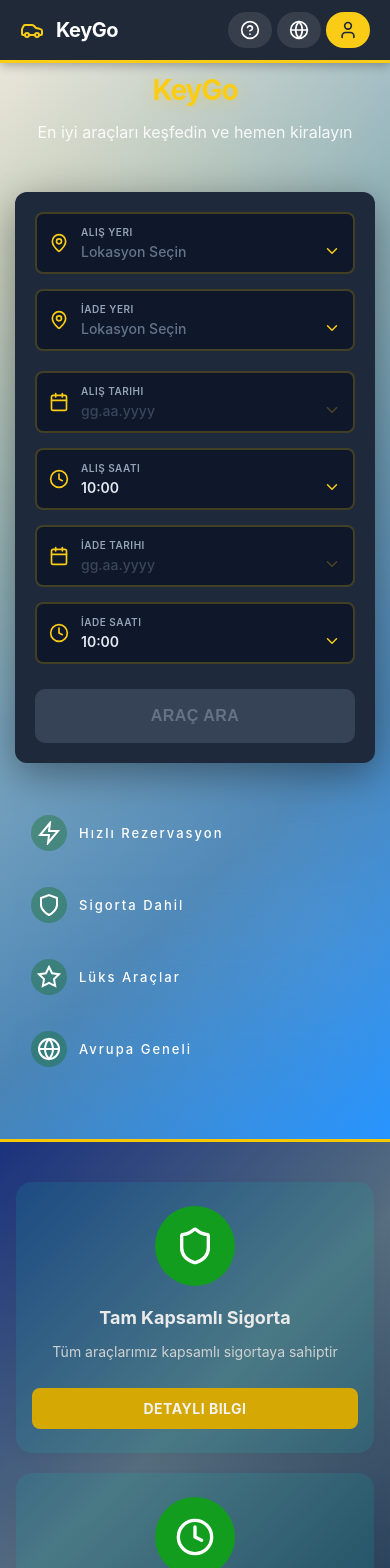
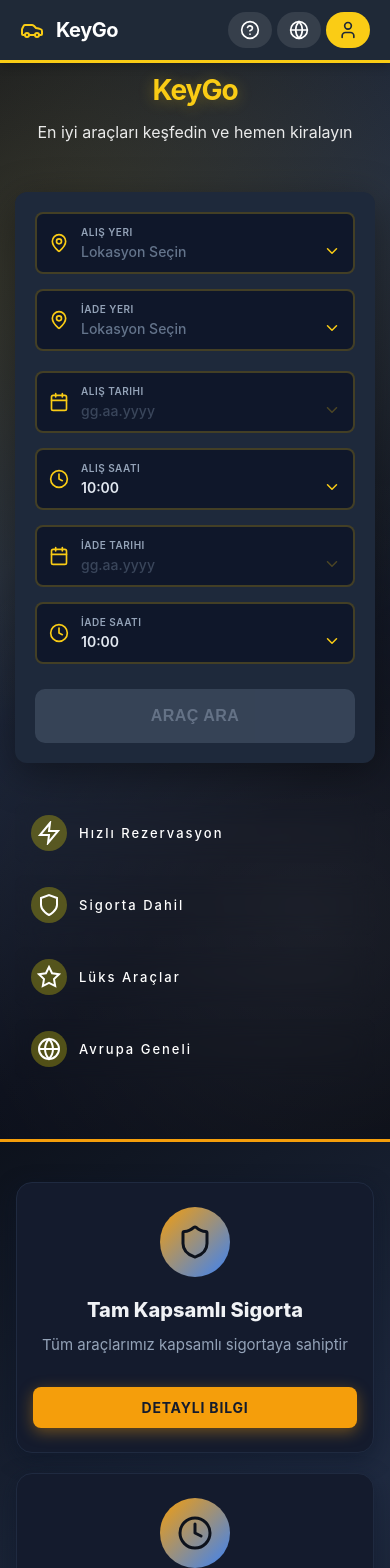
Before and after one commit to Yunusisback/Rent-a-car-MVC, a React (Vite) app: page / in a window 390 px wide. Shown: the top 1568 px of the page. Built offline with nearby package versions, Linux system fonts and the light colour scheme.

Commit message:
UI update

```diff
--- a/src/components/Hero.jsx
+++ b/src/components/Hero.jsx
@@ -509,6 +509,7 @@ export function Hero() {
           </div>
         </div>
 
+
         {/* Alt Özellikler */}
         <div className="hero-features-new">
           <div className="feature-new">
--- a/src/styles/Benefits.css
+++ b/src/styles/Benefits.css
@@ -1,8 +1,9 @@
+
 .benefits-section {
     padding: 80px 20px;
-  background: linear-gradient(135deg, #1c3586e6 0%, #add8e674 35%, #4683b44a 70%, #1E90FF 100%);
+    background: linear-gradient(145deg, #0d121c 0%, #1f2a40 50%, #0d121c 100%);
     position: relative;
-  border-top: 3px solid #f9c805;
+    border-top: 3px solid #f59e0b;
 }
 
 .benefits-container {
@@ -16,74 +17,89 @@
     gap: 30px;
 }
 
+
 .benefit-card {
-  background: #01ada726;
+    background: #141b2d;
     border-radius: 16px;
     padding: 40px 30px;
     text-align: center;
-  box-shadow: 0 4px 20px rgba(0, 0, 0, 0.06);
-  transition: all 0.3s ease;
+    box-shadow: 0 6px 20px rgba(10, 20, 40, 0.5);
+    transition: all 0.4s cubic-bezier(0.25, 0.8, 0.25, 1);
+    border: 1px solid #1f2a40;
 }
 
+/* Kart Vurgusu */
 .benefit-card:hover {
-  transform: translateY(-8px);
+    transform: translateY(-10px);
+    background: #1f2a40;
+    box-shadow: 0 15px 35px rgba(59, 130, 246, 0.2);
 }
 
+
 .benefit-icon {
-  width: 100px;
-  height: 100px;
+    width: 90px;
+    height: 90px;
     margin: 0 auto 24px;
-  background: #129d1e;
+    background: linear-gradient(135deg, #f59e0b 0%, #3b82f6 100%);
     border-radius: 50%;
     display: flex;
     align-items: center;
     justify-content: center;
-  color: #ffffff;
-  transition: all 0.3s ease;
+    color: #0d121c;
+    transition: all 0.4s ease;
+
 }
 
 .benefit-card:hover .benefit-icon {
-  background: #04ff00a5;
-  color: #0f172a;
-  transform: scale(1.1);
+    color: white;
+    transform: scale(1.05);
 }
 
+.benefit-icon svg {
+    width: 44px;
+    height: 44px;
+}
+
+
 .benefit-title {
-  font-size: 22px;
-  font-weight: 700;
-  color: #eaeaea;
-  margin: 0 0 12px 0;
+    font-size: 24px;
+    font-weight: 800;
+    color: #f0f2f5;
+    margin: 0 0 10px 0;
     line-height: 1.3;
 }
 
 .benefit-description {
     font-size: 15px;
-  color: #cfd1d3;
-  margin: 0 0 24px 0;
+    color: #94a3b8;
+    margin: 0 0 30px 0;
     line-height: 1.6;
 }
 
+
 .benefit-button {
     display: inline-block;
-  padding: 14px 28px;
-  background: #d6a803;
-  color: #f3f3f3;
+    padding: 12px 28px;
+    background: #f59e0b;
+    color: #141b2d;
     text-decoration: none;
     border-radius: 8px;
-  font-size: 15px;
+    font-size: 14px;
     font-weight: 700;
     transition: all 0.3s ease;
     text-transform: uppercase;
-  letter-spacing: 0.5px;
+    letter-spacing: 0.8px;
+    box-shadow: 0 4px 15px rgba(245, 158, 11, 0.4);
 }
 
 .benefit-button:hover {
-  background: #f3d408d1;
+    background: #fbbf24;
+    color: #0d121c;
     transform: translateY(-2px);
-  box-shadow: 0 6px 20px rgba(250, 223, 21, 0.33);
+    box-shadow: 0 8px 25px rgba(251, 191, 36, 0.6);
 }
 
-/* Responsive */
+/* --- Responsive --- */
 @media (max-width: 1024px) {
     .benefits-grid {
         grid-template-columns: repeat(2, 1fr);
@@ -105,32 +121,19 @@
         gap: 20px;
     }
 
-  .benefit-card {
-    padding: 28px 20px;
-  }
-
     .benefit-icon {
-    width: 80px;
-    height: 80px;
+        width: 70px;
+        height: 70px;
         margin-bottom: 20px;
     }
 
     .benefit-icon svg {
-    width: 40px;
-    height: 40px;
+        width: 36px;
+        height: 36px;
     }
 
     .benefit-title {
         font-size: 20px;
-  }
-
-  .benefit-description {
-    font-size: 14px;
-  }
-
-  .benefit-button {
-    padding: 12px 24px;
-    font-size: 14px;
     }
 }
 
@@ -143,10 +146,6 @@
         padding: 24px 16px;
     }
 
-  .benefit-title {
-    font-size: 18px;
-  }
-
     .benefit-button {
         width: 100%;
         padding: 12px 20px;
--- a/src/styles/CarCard.css
+++ b/src/styles/CarCard.css
@@ -1,26 +1,30 @@
 .car-card {
-  background: white;
+  background: #141b2d;
   border-radius: 16px;
   overflow: hidden;
-  box-shadow: 0 4px 12px rgba(0, 0, 0, 0.08);
-  transition: all 0.3s ease;
+  box-shadow: 0 8px 25px rgba(10, 20, 40, 0.7);
+  transition: all 0.4s cubic-bezier(0.25, 0.8, 0.25, 1);
   cursor: pointer;
   height: 100%;
   display: flex;
   flex-direction: column;
+  border: 1px solid #1f2a40;
 }
 
+
+/* Kart Vurgusu */
 .car-card:hover {
-  transform: translateY(-3px);
+  transform: translateY(-7px);
+  box-shadow: 0 15px 30px rgba(10, 20, 40, 0.9);
 }
 
-/* Resim */
+
 .car-image {
   position: relative;
   width: 100%;
   height: 220px;
   overflow: hidden;
-  background: linear-gradient(135deg, #dbeafe 0%, #fef3c7 100%);
+  background: linear-gradient(135deg, #1f2a40 0%, #0d121c 100%);
 }
 
 .car-image img {
@@ -35,50 +39,51 @@
 }
 
 
+
+/* Durum Rozeti */
 .status-badge {
   position: absolute;
-  top: 12px;
-  right: 12px;
-  padding: 8px 14px;
-  border-radius: 20px;
-  font-size: 12px;
+  top: 15px;
+  right: 15px;
+  padding: 7px 14px;
+  border-radius: 25px;
+  font-size: 11px;
   font-weight: 700;
-  backdrop-filter: blur(10px);
-  box-shadow: 0 4px 12px rgba(0, 0, 0, 0.15);
-  transition: all 0.3s ease;
+  backdrop-filter: blur(12px);
+  background: rgba(43, 52, 79, 0.7);
+  box-shadow: 0 2px 8px rgba(0, 0, 0, 0.5);
   z-index: 2;
   display: flex;
   align-items: center;
   gap: 5px;
+  text-transform: uppercase;
+  color: #f0f2f5;
+  border: 1px solid rgba(255, 255, 255, 0.1);
 }
 
 .status-badge.available {
-  background: rgba(16, 185, 129, 0.95);
+  background: #10b981;
   color: white;
 }
 
 .status-badge.unavailable {
-  background: rgba(239, 68, 68, 0.95);
+  background: #ef4444;
   color: white;
 }
 
-.car-card:hover .status-badge {
-  transform: scale(1.05);
-}
-
-
+/* Tip Rozeti */
 .type-badge {
   position: absolute;
-  top: 12px;
-  left: 12px;
-  padding: 8px 12px;
-  border-radius: 20px;
+  top: 15px;
+  left: 15px;
+  padding: 7px 14px;
+  border-radius: 25px;
   font-size: 11px;
   font-weight: 700;
-  background: rgba(59, 130, 246, 0.95);
+  background: #3b82f6;
   color: white;
-  backdrop-filter: blur(10px);
-  box-shadow: 0 4px 12px rgba(0, 0, 0, 0.15);
+  backdrop-filter: blur(12px);
+  box-shadow: 0 2px 8px rgba(0, 0, 0, 0.5);
   transition: all 0.3s ease;
   z-index: 2;
   text-transform: uppercase;
@@ -86,218 +91,143 @@
   display: flex;
   align-items: center;
   gap: 6px;
+  border: 1px solid rgba(255, 255, 255, 0.1);
 }
 
 .car-card:hover .type-badge {
   transform: scale(1.05);
-  background: rgba(250, 204, 21, 0.95);
-  color: #1f2937;
+  background: #f59e0b;
+  color: #141b2d;
 }
 
-/* Bilgiler */
+
 .car-info {
-  padding: 20px;
+  padding: 24px 20px 20px;
   flex: 1;
   display: flex;
   flex-direction: column;
 }
 
 .car-title {
-  font-size: 23px;
-  font-family: 'Trebuchet MS', 'Lucida Sans Unicode', 'Lucida Grande', 'Lucida Sans', Arial, sans-serif;
-  font-weight: 800;
-  color: #798089;
-  margin: 0 0 5px 0;
+  font-size: 26px;
+  font-weight: 900;
+  color: #f0f2f5;
+  margin: 0 0 4px 0;
   line-height: 1.2;
 }
 
 .car-model {
-  font-size: 15px;
+  font-size: 16px;
   font-weight: 600;
-  color: #6b7280;
-  margin: 0 0 15px 0;
+  color: #94a3b8;
+  margin: 0 0 20px 0;
 }
 
-/* Özellikler */
+
 .car-features {
   display: flex;
   flex-wrap: wrap;
-  gap: 8px;
-  margin-bottom: 15px;
+  gap: 10px;
+  margin-bottom: 25px;
 }
 
 .feature {
   display: inline-flex;
   align-items: center;
   gap: 5px;
-  padding: 6px 10px;
-  background: #f3f4f6;
-  border-radius: 8px;
-  font-size: 12px;
-  font-weight: 700;
-  color: #4b5563;
+  padding: 8px 14px;
+  background: #1f2a40;
+  border-radius: 10px;
+  font-size: 13px;
+  font-weight: 600;
+  color: #cbd5e1;
   transition: all 0.3s ease;
 }
 
 .car-card:hover .feature {
-  background: #dbeafe;
-  color: #1e40af;
+  background: #334155;
 }
 
-/* Fiyat */
+/* --- Fiyat --- */
 .car-price {
   margin-top: auto;
-  margin-bottom: 15px;
+  margin-bottom: 20px;
 }
 
 .price-main {
   display: flex;
   align-items: baseline;
-  gap: 8px;
+  gap: 10px;
 }
 
 .price-amount {
-  font-size: 28px;
+  font-size: 36px;
   font-weight: 900;
-  color: #3b82f6;
+  color: #f59e0b;
 }
 
 .price-period {
-  font-size: 14px;
-  color: #6b7280;
+  font-size: 15px;
+  color: #94a3b8;
   font-weight: 600;
 }
 
-/* Buton */
+/* - Kirala Butonu  */
 .rent-button {
   width: 100%;
-  padding: 14px;
+  padding: 16px;
   border: none;
   border-radius: 12px;
-  font-size: 15px;
+  font-size: 16px;
   font-weight: 700;
   cursor: pointer;
   transition: all 0.3s ease;
-  background: linear-gradient(135deg, #08a087 0%, #3fca08 100%);
-  color: #e0e4eb;
+  background: linear-gradient(135deg, #3b82f6 0%, #1d4ed8 100%);
+  color: white;
   text-transform: uppercase;
-  letter-spacing: 0.5px;
-  box-shadow: 0 4px 12px rgba(12, 93, 37, 0.3);
+  letter-spacing: 1px;
+  box-shadow: 0 4px 15px rgba(59, 130, 246, 0.4);
 }
 
 .rent-button:hover:not(.disabled) {
-  background: linear-gradient(135deg, #03fcdff0 0%, #27ef08dc 100%);
+  background: linear-gradient(135deg, #1d4ed8 0%, #3b82f6 100%);
   transform: translateY(-2px);
-  box-shadow: 0 6px 16px rgba(3, 180, 115, 0.5);
-}
-
-.rent-button:active:not(.disabled) {
-  transform: translateY(0);
+  box-shadow: 0 6px 20px rgba(59, 130, 246, 0.6);
 }
 
 .rent-button.disabled {
-  background: #e5e7eb;
-  color: #9ca3af;
+  background: #1f2a40;
+  color: #475569;
   cursor: not-allowed;
   box-shadow: none;
 }
 
-/* koyu mod */
-:root.dark .car-card {
-  background: #1f2937;
-  border-color: #374151;
-}
-
-:root.dark .car-title {
-  color: #ffffffdb;
-}
-
-:root.dark .car-model {
-  color: #9ca3af;
-}
-
-:root.dark .car-image {
-  background: linear-gradient(135deg, #1e3a8a 0%, #854d0e 100%);
-}
-
-:root.dark .type-badge {
-  background: rgba(20, 73, 137, 0.95);
-}
-
-:root.dark .car-card:hover .type-badge {
-  background: rgba(204, 208, 220, 0.95);
-}
-
-:root.dark .feature {
-  background: #374151;
-  color: #9ca3af;
-}
-
-:root.dark .car-card:hover .feature {
-  background: #0c6d2c;
-  color: #ffffff;
-}
-
-:root.dark .price-amount {
-  color: rgba(109, 182, 241, 0.95);
-}
-
-:root.dark .price-period {
-  color: #9ca3af;
-}
-
-:root.dark .rent-button.disabled {
-  background: #374151;
-  color: #6b7280;
-}
-
-
 @media (max-width: 768px) {
   .car-image {
-    height: 200px;
+    height: 180px;
   }
-
   .car-info {
     padding: 18px;
   }
-
   .car-title {
-    font-size: 18px;
+    font-size: 22px;
   }
-
-  .car-model {
-    font-size: 14px;
+  .price-amount {
+    font-size: 30px;
   }
-
-  .car-features {
-    gap: 6px;
-  }
-
-  .feature {
-    font-size: 11px;
-    padding: 5px 8px;
-  }
-
-  .price-amount {
-    font-size: 24px;
-  }
-
   .rent-button {
-    padding: 12px;
-    font-size: 14px;
+    padding: 14px;
   }
 }
 
 @media (max-width: 480px) {
   .car-image {
-    height: 180px;
+    height: 160px;
   }
-
   .car-title {
-    font-size: 16px;
+    font-size: 20px;
   }
-
   .price-amount {
-    font-size: 22px;
+    font-size: 28px;
   }
 }
--- a/src/styles/Hero.css
+++ b/src/styles/Hero.css
@@ -10,7 +10,8 @@
 .hero-section-new {
   position: relative;
   min-height: 500px;
-  background: linear-gradient(135deg, #ffffffe6 0%, #add8e6cd 35%, #4682B4 70%, #1E90FF 100%);
+background: linear-gradient(135deg, #101522 0%, #1f2a40 35%, #0a0e1a 70%, #050811 100%);
+    position: relative;
   padding: 60px 20px 80px;
   overflow: hidden;
 }
@@ -478,7 +479,7 @@
   justify-content: center;
   width: 40px;
   height: 40px;
-  background: rgba(14, 107, 20, 0.358);
+  background: rgba(201, 191, 13, 0.358);
   border-radius: 50%;
   flex-shrink: 0;
 }
```
Lines whose indentation alone changed are shown as unchanged.
